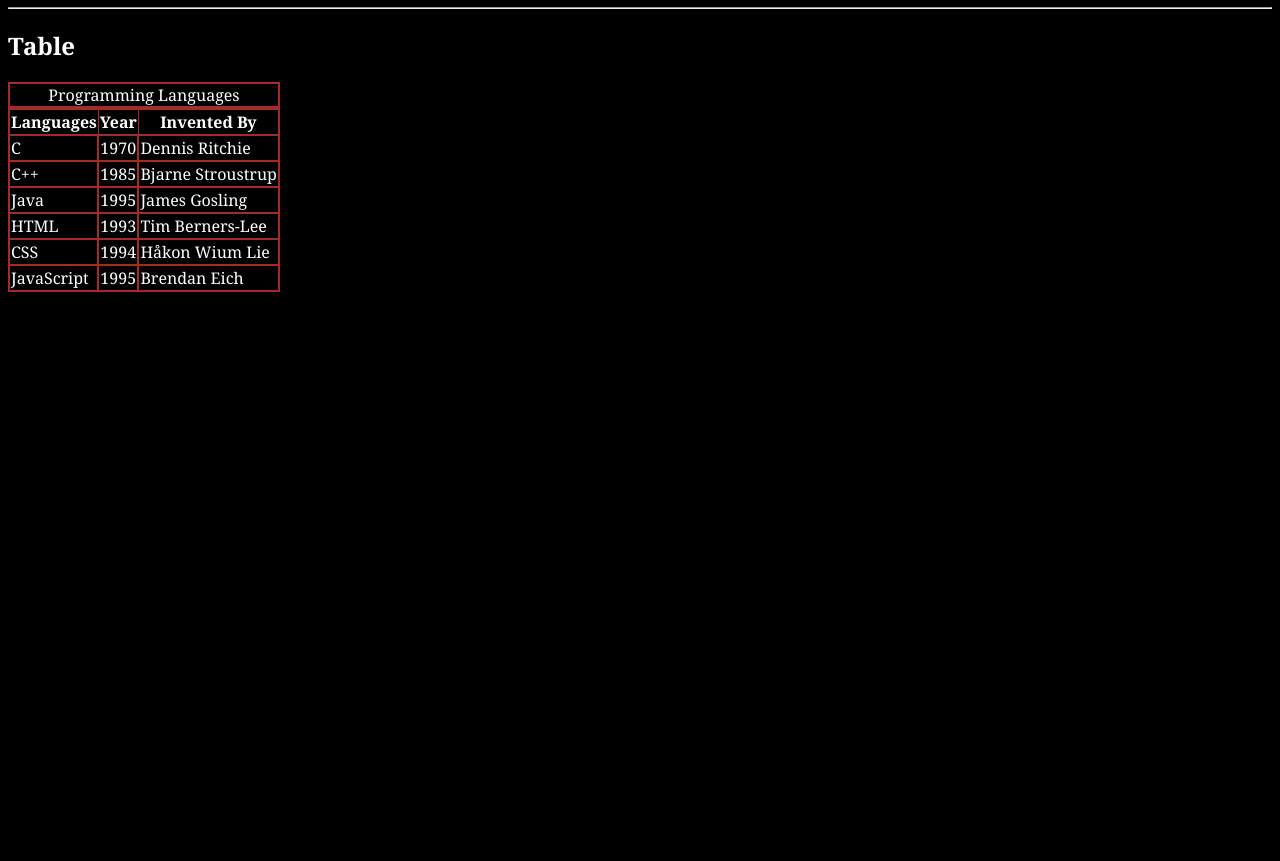
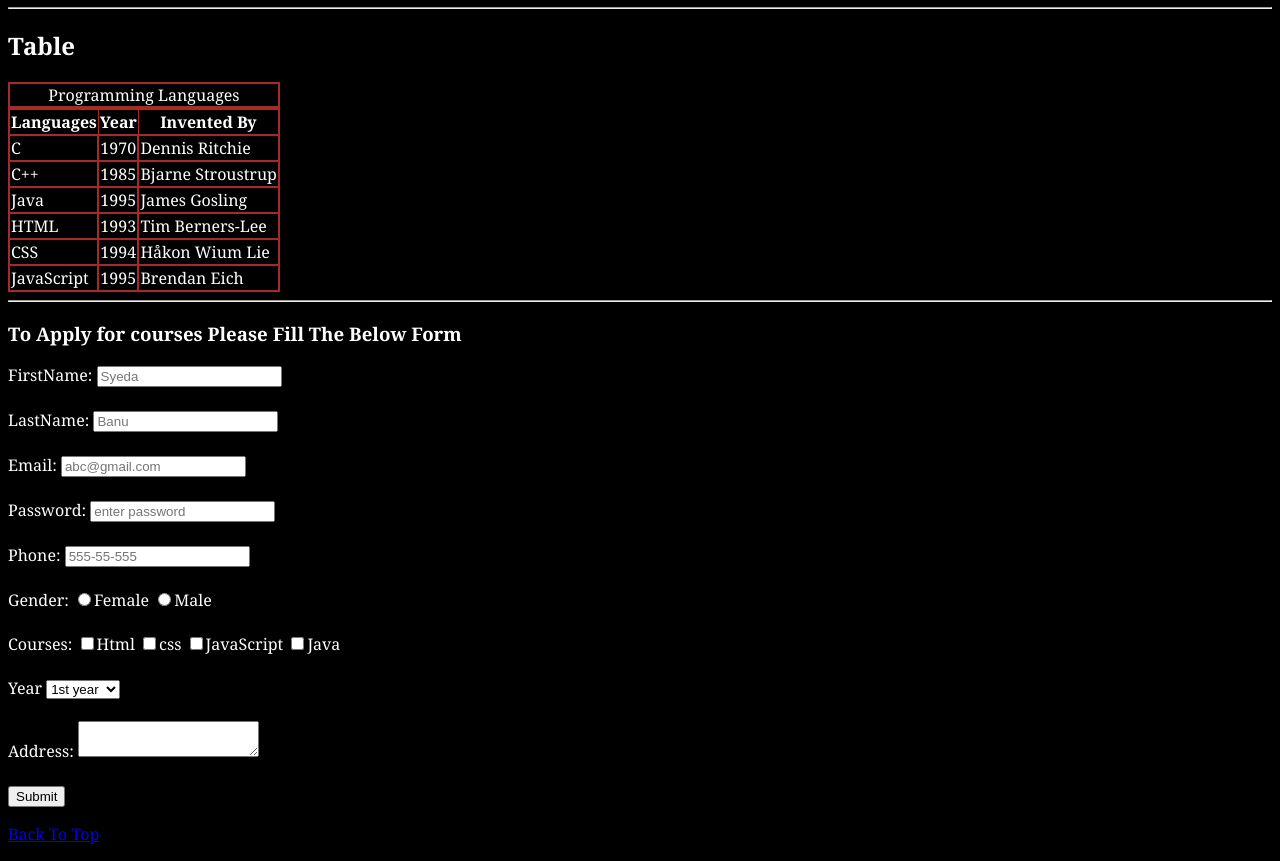
Before and after one commit to syeda-sadia-banu/Html-practice, a plain HTML site: page helloworld.html/index.html in a window 1280 px wide. Shown: the part 540-1401 px from the top of the page. Before the commit the page ends 840 px from the top, so only its background shows below. Drawn offline with Linux system fonts and the light colour scheme.

Commit message:
form added

```diff
--- a/helloworld.html/index.html
+++ b/helloworld.html/index.html
@@ -82,5 +82,65 @@
             </tr>
 
                 </table>
+                <hr>
+
+                <h3> To Apply for courses Please Fill The Below Form</h3>
+                <form>
+                    <label>FirstName:</label>
+                    <input type="text" name="FirstName" placeholder="Syeda" required>
+                    <br>
+                    <br>
+                    <label>LastName:</label>
+                    <input type="text" name="LastName" placeholder="Banu" required>
+                    <br>
+                    <br>
+                    <label>Email:</label>
+                    <input type="email" placeholder="abc@gmail.com" required>
+                    <br>
+                    <br>
+                    <label>Password:</label>
+                    <input type="password" placeholder="enter password" required>
+                    <br>
+                    <br>
+                    <label>Phone:</label>
+                    <input type="tel" name="phone" placeholder="555-55-555" required>
+                    <br>
+                    <br>
+                    <label>Gender:</label>
+                    <input type="radio" name="gender" id="female">Female
+                    <input type="radio" name="gender" id="male">Male
+                    <br>
+                    <br>
+
+
+                    <label>Courses:</label>
+                    <input type="checkbox" name="courses">Html
+                    <input type="checkbox" name="courses">css
+                    <input type="checkbox" name="courses">JavaScript
+                    <input type="checkbox" name="courses">Java
+                    <br>
+                    <br>
+                    <label>Year</label>
+                    <select id="year">
+                        <option>1st year</option>
+                        <option>2nd year</option>
+                        <option>3rd year</option>
+                        <option>4th year</option>
+                    </select>
+                    <br>
+                    <br>
+                    <label>Address:</label>
+                    <textarea ></textarea>
+                    <br>
+                    <br>
+                    <button>Submit</button>
+                    <p>
+                        <a href="#">Back To Top</a>
+                    </p>
+
+
+
+
+                </form>
     </body>
 </html>
```
